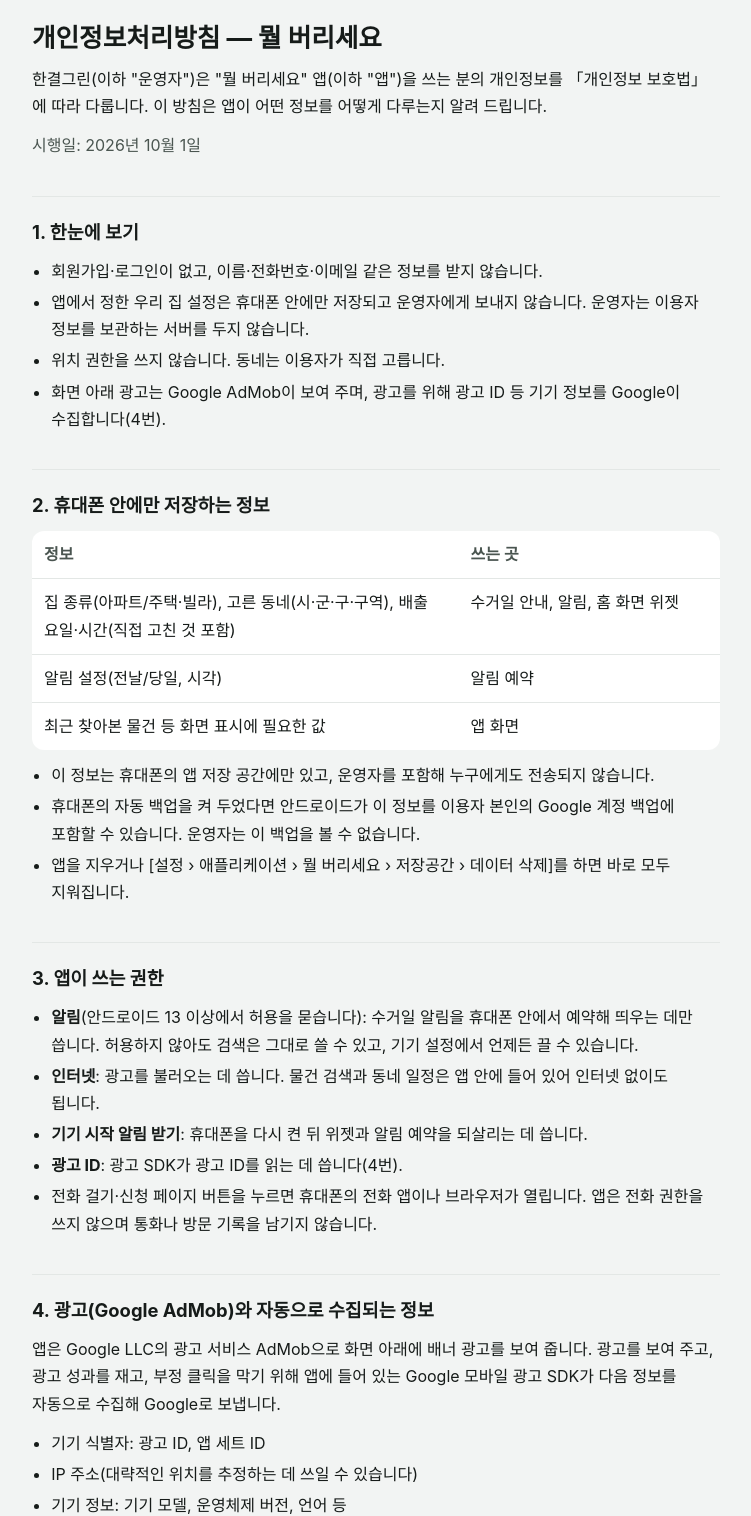
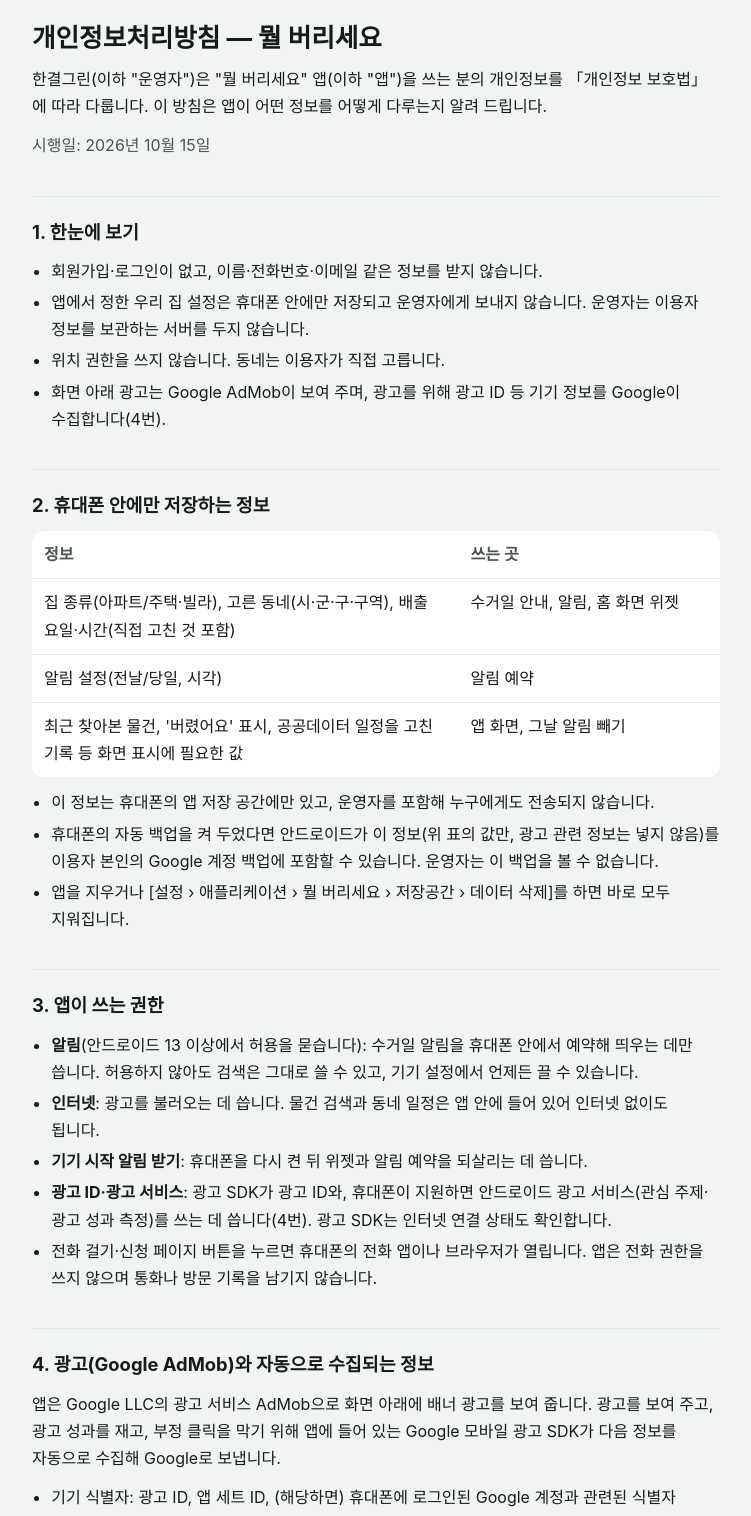
Before and after one commit to Gorightkim/Gorightkim.github.io, a plain HTML site: page apps/waste/privacy.html in a window 1280 px wide. Shown: the part 96-1612 px from the top of the page, without its empty margins (264-1015 px from the left). Drawn offline with Linux system fonts and the light colour scheme; a web font is replaced by a local one.

Commit message:
뭘 버리세요 방침: 출시 감사 반영(광고 서비스·백업 범위·처리 항목), 시행 2026-10-15
Co-Authored-By: Claude Opus 5.5 <noreply@anthropic.com>

```diff
--- a/apps/waste/privacy.html
+++ b/apps/waste/privacy.html
@@ -24,7 +24,7 @@
 <!-- 본문은 app1-waste/store/privacy.html과 글자 하나까지 같다. 고칠 때는 두 곳을 함께 고친다. -->
 <h1>개인정보처리방침 — 뭘 버리세요</h1>
 <p>한결그린(이하 "운영자")은 "뭘 버리세요" 앱(이하 "앱")을 쓰는 분의 개인정보를 「개인정보 보호법」에 따라 다룹니다. 이 방침은 앱이 어떤 정보를 어떻게 다루는지 알려 드립니다.</p>
-<p class="date">시행일: 2026년 10월 1일</p>
+<p class="date">시행일: 2026년 10월 15일</p>
 
 <h2>1. 한눈에 보기</h2>
 <ul>
@@ -39,11 +39,11 @@
   <tr><th scope="col">정보</th><th scope="col">쓰는 곳</th></tr>
   <tr><td>집 종류(아파트/주택·빌라), 고른 동네(시·군·구·구역), 배출 요일·시간(직접 고친 것 포함)</td><td>수거일 안내, 알림, 홈 화면 위젯</td></tr>
   <tr><td>알림 설정(전날/당일, 시각)</td><td>알림 예약</td></tr>
-  <tr><td>최근 찾아본 물건 등 화면 표시에 필요한 값</td><td>앱 화면</td></tr>
+  <tr><td>최근 찾아본 물건, '버렸어요' 표시, 공공데이터 일정을 고친 기록 등 화면 표시에 필요한 값</td><td>앱 화면, 그날 알림 빼기</td></tr>
 </table></div>
 <ul>
   <li>이 정보는 휴대폰의 앱 저장 공간에만 있고, 운영자를 포함해 누구에게도 전송되지 않습니다.</li>
-  <li>휴대폰의 자동 백업을 켜 두었다면 안드로이드가 이 정보를 이용자 본인의 Google 계정 백업에 포함할 수 있습니다. 운영자는 이 백업을 볼 수 없습니다.</li>
+  <li>휴대폰의 자동 백업을 켜 두었다면 안드로이드가 이 정보(위 표의 값만, 광고 관련 정보는 넣지 않음)를 이용자 본인의 Google 계정 백업에 포함할 수 있습니다. 운영자는 이 백업을 볼 수 없습니다.</li>
   <li>앱을 지우거나 [설정 › 애플리케이션 › 뭘 버리세요 › 저장공간 › 데이터 삭제]를 하면 바로 모두 지워집니다.</li>
 </ul>
 
@@ -52,14 +52,14 @@
   <li><strong>알림</strong>(안드로이드 13 이상에서 허용을 묻습니다): 수거일 알림을 휴대폰 안에서 예약해 띄우는 데만 씁니다. 허용하지 않아도 검색은 그대로 쓸 수 있고, 기기 설정에서 언제든 끌 수 있습니다.</li>
   <li><strong>인터넷</strong>: 광고를 불러오는 데 씁니다. 물건 검색과 동네 일정은 앱 안에 들어 있어 인터넷 없이도 됩니다.</li>
   <li><strong>기기 시작 알림 받기</strong>: 휴대폰을 다시 켠 뒤 위젯과 알림 예약을 되살리는 데 씁니다.</li>
-  <li><strong>광고 ID</strong>: 광고 SDK가 광고 ID를 읽는 데 씁니다(4번).</li>
+  <li><strong>광고 ID·광고 서비스</strong>: 광고 SDK가 광고 ID와, 휴대폰이 지원하면 안드로이드 광고 서비스(관심 주제·광고 성과 측정)를 쓰는 데 씁니다(4번). 광고 SDK는 인터넷 연결 상태도 확인합니다.</li>
   <li>전화 걸기·신청 페이지 버튼을 누르면 휴대폰의 전화 앱이나 브라우저가 열립니다. 앱은 전화 권한을 쓰지 않으며 통화나 방문 기록을 남기지 않습니다.</li>
 </ul>
 
 <h2>4. 광고(Google AdMob)와 자동으로 수집되는 정보</h2>
 <p>앱은 Google LLC의 광고 서비스 AdMob으로 화면 아래에 배너 광고를 보여 줍니다. 광고를 보여 주고, 광고 성과를 재고, 부정 클릭을 막기 위해 앱에 들어 있는 Google 모바일 광고 SDK가 다음 정보를 자동으로 수집해 Google로 보냅니다.</p>
 <ul>
-  <li>기기 식별자: 광고 ID, 앱 세트 ID</li>
+  <li>기기 식별자: 광고 ID, 앱 세트 ID, (해당하면) 휴대폰에 로그인된 Google 계정과 관련된 식별자</li>
   <li>IP 주소(대략적인 위치를 추정하는 데 쓰일 수 있습니다)</li>
   <li>기기 정보: 기기 모델, 운영체제 버전, 언어 등</li>
   <li>앱 이용 정보: 앱 실행, 광고 노출·누름</li>
@@ -106,8 +106,8 @@
 
 <h2>11. 개인정보 보호책임자와 연락처</h2>
 <ul>
-  <li>운영자: 한결그린 (사업자등록번호 816-19-02161)</li>
-  <li>개인정보 보호책임자: 한결그린 대표</li>
+  <li>운영자: 한결그린 (대표 김정진, 사업자등록번호 816-19-02161)</li>
+  <li>개인정보 보호책임자: 김정진(대표)</li>
   <li>이메일: <a href="mailto:kimjungjin930106@gmail.com">kimjungjin930106@gmail.com</a></li>
 </ul>
 
@@ -123,7 +123,8 @@
 <h2>13. 방침의 변경</h2>
 <p>이 방침이 바뀌면 이 페이지에 새 시행일과 함께 알립니다.</p>
 <ul>
-  <li>시행일: 2026년 10월 1일</li>
+  <li>시행일: 2026년 10월 15일</li>
+  <li>이전 방침: 2026년 10월 1일 시행본</li>
 </ul>
 </main>
 
```
